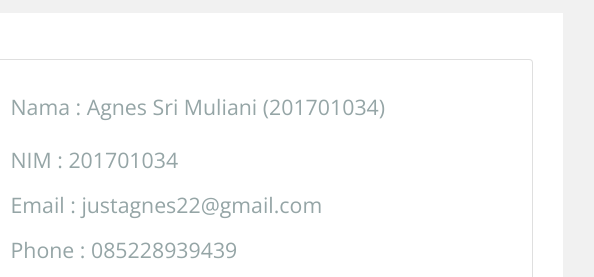
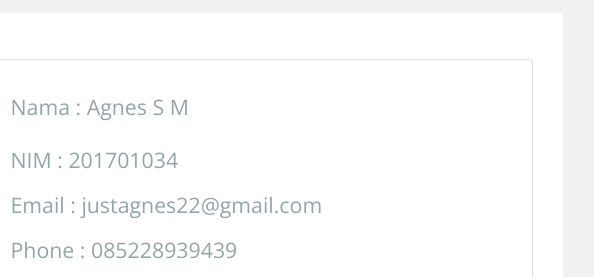
Before and after one commit to agnessm22/tugas-toefl, a plain HTML site: page index.html in a window 1280 px wide. Shown: the top 277 px of the page, 461-1055 px from the left. Drawn offline with nearby package versions, Linux system fonts and the light colour scheme; files that its build step writes are made by us from their sources; a script that the page names is missing; files whose address does not match are found by name.

Commit message:
ada perubahan pada nama

```diff
--- a/index.html
+++ b/index.html
@@ -37,7 +37,7 @@
                   </p>
                       <div class="col-md-8 text-black rounded m-2"> <!-- kolom kedua berisi profil singkat -->
                           <p class="dua text-left mt-4">
-                             Nama : Agnes Sri Muliani (201701034)
+                             Nama : Agnes S M
                           </p>
                         <p class="dua text-left mt-4">
                              NIM : 201701034
```
